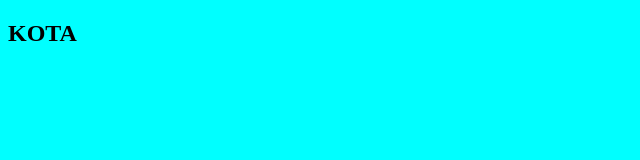
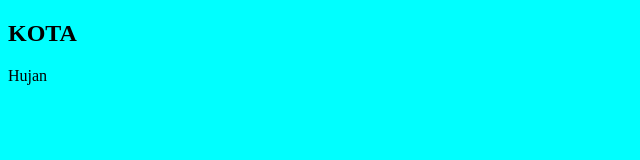
Before and after one commit to DiazAditya/HDSF, a plain HTML site: page WEBcuaca/template.html in a window 1280 px wide. Shown: the full height of the page, 0-640 px from the left. Drawn offline with Linux system fonts and the light colour scheme.

Commit message:
menambah kota

```diff
--- a/WEBcuaca/template.html
+++ b/WEBcuaca/template.html
@@ -13,6 +13,7 @@
 <body>
     <div>
         <h2>KOTA</h2>
+        <p>Hujan</p>
 
     </div>
 </body>
```
